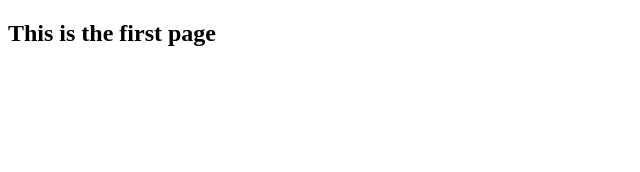
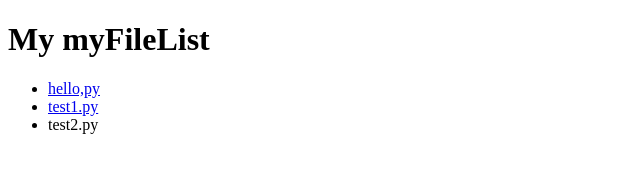
Before and after one commit to bytil70/my_first_project, a plain HTML site: page Copyfrom9.html in a window 1280 px wide. Shown: the whole page, without its empty margins (0-640 px from the left). Drawn offline with Linux system fonts and the light colour scheme.

Commit message:
filelist

```diff
--- a/Copyfrom9.html
+++ b/Copyfrom9.html
@@ -3,9 +3,14 @@
 <head>
     <meta charset="UTF-8">
     <meta name="viewport" content="width=device-width, initial-scale=1.0">
-    <title>test1</title>
+    <title>myFileList</title>
 </head>
 <body>
-    <h2>This is the first page</h2>
+    <h1>My myFileList</h1>
+    <ul>
+        <li><a href="hello.py">hello,py</a></li>
+        <li><a href="test1.py">test1.py</a></li>
+        <li><a hrer="test2.py">test2.py</a></li>
+    </ul>
 </body>
 </html>
```
